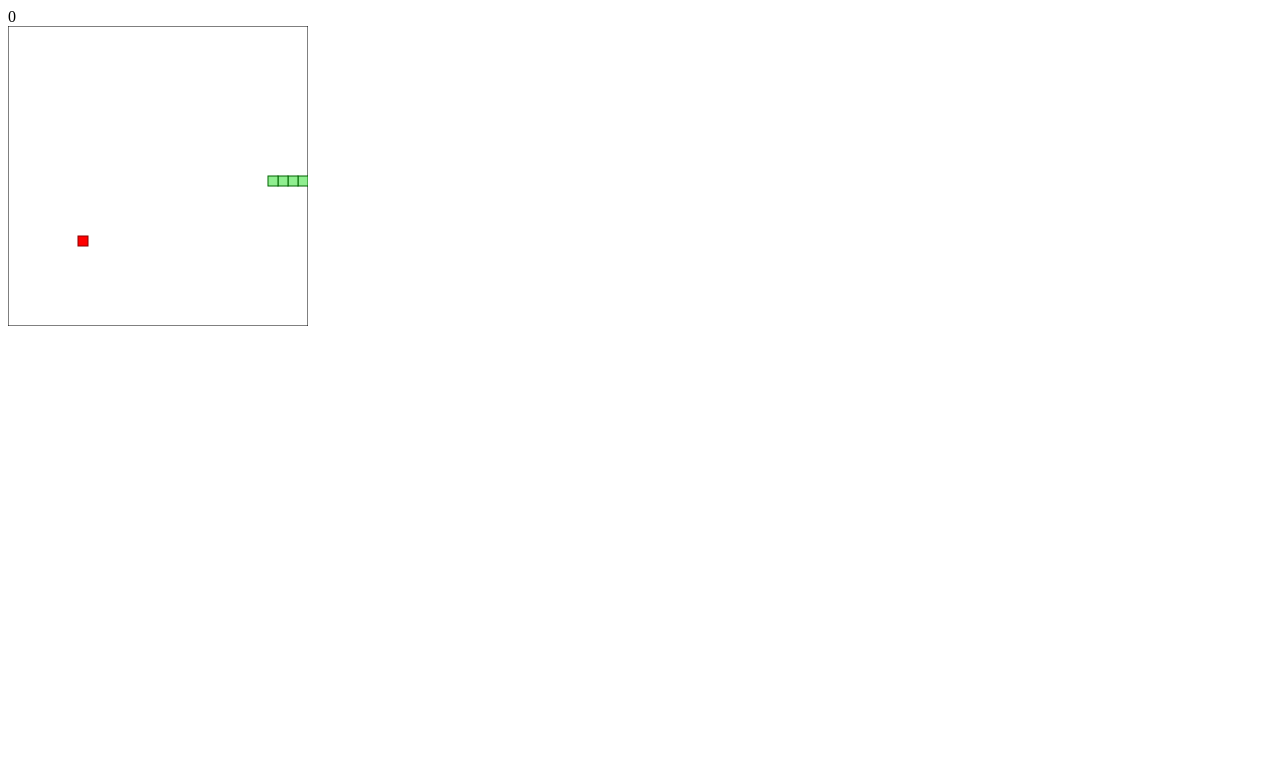
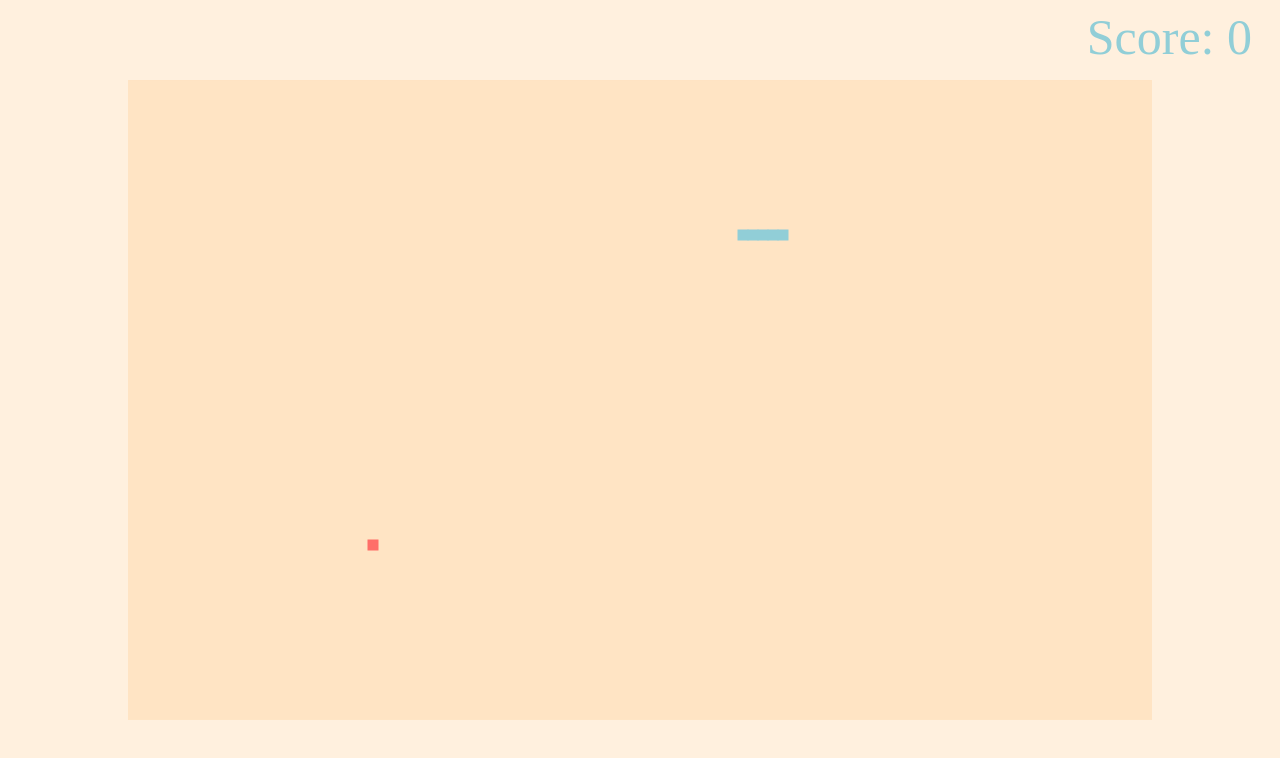
Before and after one commit to sup95/Slither, a plain HTML site: page slither.html in a window 1280 px wide. Drawn offline with Linux system fonts and the light colour scheme; a web font is replaced by a local one.

Commit message:
Add styling to Slither game.

```diff
--- a/slither.html
+++ b/slither.html
@@ -2,11 +2,15 @@
 <html>
     <head>
         <title>Slither</title>
+        <link href="https://fonts.googleapis.com/css?family=Antic+Slab" rel="stylesheet">
+        <link href="styles.css" rel="stylesheet">
     </head>
 
     <body>
-        <div id="score">0</div>
-        <canvas id="gameCanvas" width="300" height="300"></canvas>
+        <div id="score">Score: 0</div>
+        <canvas id="gameCanvas"></canvas>
+
+        <!--canvas id="gameCanvas"></canvas-->
 
         <script src = "slither.js"></script>
     </body>
--- a/slither.js
+++ b/slither.js
@@ -1,9 +1,7 @@
-var CANVAS_BORDER_COLOUR = 'black';
-var CANVAS_BACKGROUND_COLOUR = "white";
-var SNAKE_COLOUR = 'lightgreen';
-var SNAKE_BORDER_COLOUR = 'darkgreen';
-var FOOD_COLOUR = 'red';
-var FOOD_BORDER_COLOUR = 'darkred';
+var CANVAS_BACKGROUND_COLOUR = "#ffe4c4";
+var SNAKE_COLOUR = '#91CED7';
+var FOOD_COLOUR = '#ff6f69';
+var GAME_SPEED = 100;
 var snake = [
     { x: 150, y: 150 },
     { x: 140, y: 150 },
@@ -19,10 +17,17 @@ var foodY;
 var changingDirection;
 var gameCanvas = document.getElementById("gameCanvas");
 var ctx = gameCanvas.getContext("2d");
+manipulateCanvasDimensions();
 clearCanvas();
 main();
 createFood();
 document.addEventListener("keydown", changeDirection);
+function manipulateCanvasDimensions() {
+    gameCanvas.style.width = '80%';
+    gameCanvas.style.height = '80%';
+    gameCanvas.width = gameCanvas.offsetWidth;
+    gameCanvas.height = gameCanvas.offsetHeight;
+}
 function main() {
     if (didGameEnd())
         return;
@@ -33,11 +38,11 @@ function main() {
         advanceSnake();
         drawSnake();
         main();
-    }, 100);
+    }, GAME_SPEED);
 }
 function clearCanvas() {
     ctx.fillStyle = CANVAS_BACKGROUND_COLOUR;
-    ctx.strokeStyle = CANVAS_BORDER_COLOUR;
+    ctx.strokeStyle = CANVAS_BACKGROUND_COLOUR;
     ctx.fillRect(0, 0, gameCanvas.width, gameCanvas.height);
     ctx.strokeRect(0, 0, gameCanvas.width, gameCanvas.height);
 }
@@ -46,7 +51,7 @@ function drawSnake() {
 }
 function drawSnakePart(snakePart) {
     ctx.fillStyle = SNAKE_COLOUR;
-    ctx.strokeStyle = SNAKE_BORDER_COLOUR;
+    ctx.strokeStyle = SNAKE_COLOUR;
     ctx.fillRect(snakePart.x, snakePart.y, 10, 10);
     ctx.strokeRect(snakePart.x, snakePart.y, 10, 10);
 }
@@ -106,7 +111,7 @@ function createFood() {
 }
 function drawFood() {
     ctx.fillStyle = FOOD_COLOUR;
-    ctx.strokeStyle = FOOD_BORDER_COLOUR;
+    ctx.strokeStyle = FOOD_COLOUR;
     ctx.fillRect(foodX, foodY, 10, 10);
     ctx.strokeRect(foodX, foodY, 10, 10);
 }
--- /dev/null
+++ b/styles.css
@@ -0,0 +1,18 @@
+body   {
+    background-color: #fff0de;
+}
+
+#gameCanvas {
+    position: absolute;
+    top: 50%;
+    left: 50%;
+    transform: translate(-50%, -50%);
+}
+
+#score  {
+    text-align: right;
+    margin-right: 20px;
+    font-size: 50px;
+    color: #91CED7;
+    font-family: 'Antic Slab', serif;
+}
```
Also changed, not shown: 1 other file.
